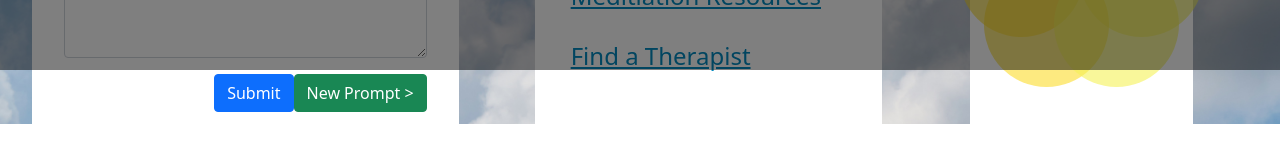
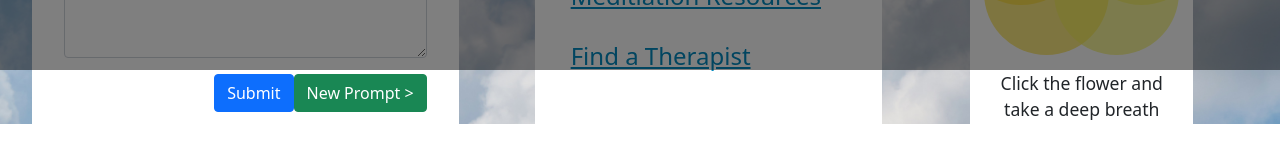
Before and after one commit to lizapritchard/mindoptimizers, a Vue app: page / in a window 1280 px wide. Shown: the part 730-892 px from the top of the page. Built offline with nearby package versions, Linux system fonts and the light colour scheme; no server answers; the HTML template or start-up script is replaced by a standard one.

Commit message:
added description for breathing module

```diff
--- a/src/components/BreathingModule.vue
+++ b/src/components/BreathingModule.vue
@@ -4,6 +4,7 @@
         <div class="outer-wrapper">
             <breathing-animation/>
         </div>
+        <div id="subtext"> Click the flower and take a deep breath </div>
     </div>
 </template>
 
@@ -30,6 +31,10 @@
         align-items: center;
         justify-content: center;
         width: 100%;
-        height: 100%;
+        height: 80%;
+    }
+    #subtext {
+        font-size: 1.1em;
+        text-align: center;
     }
 </style>
```
